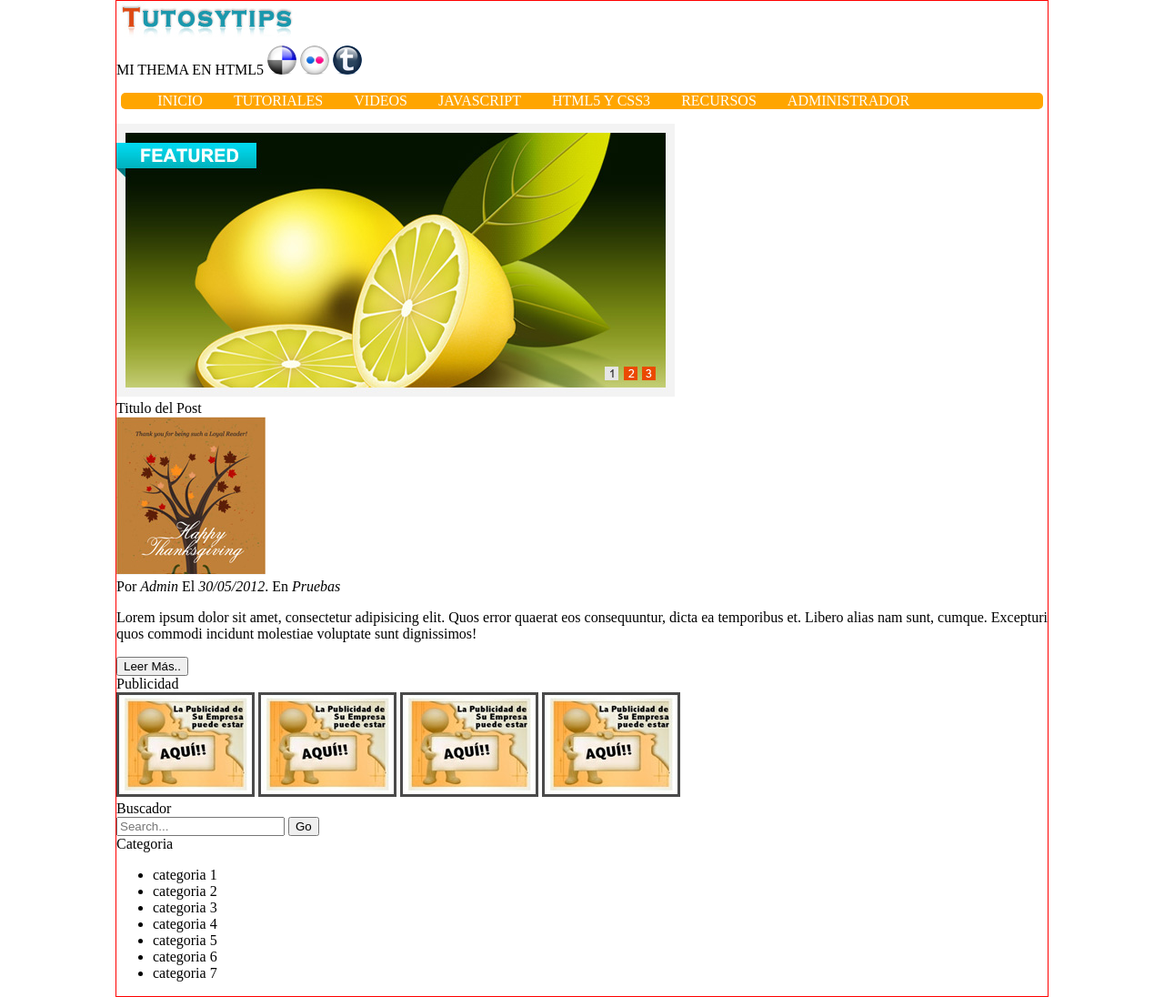
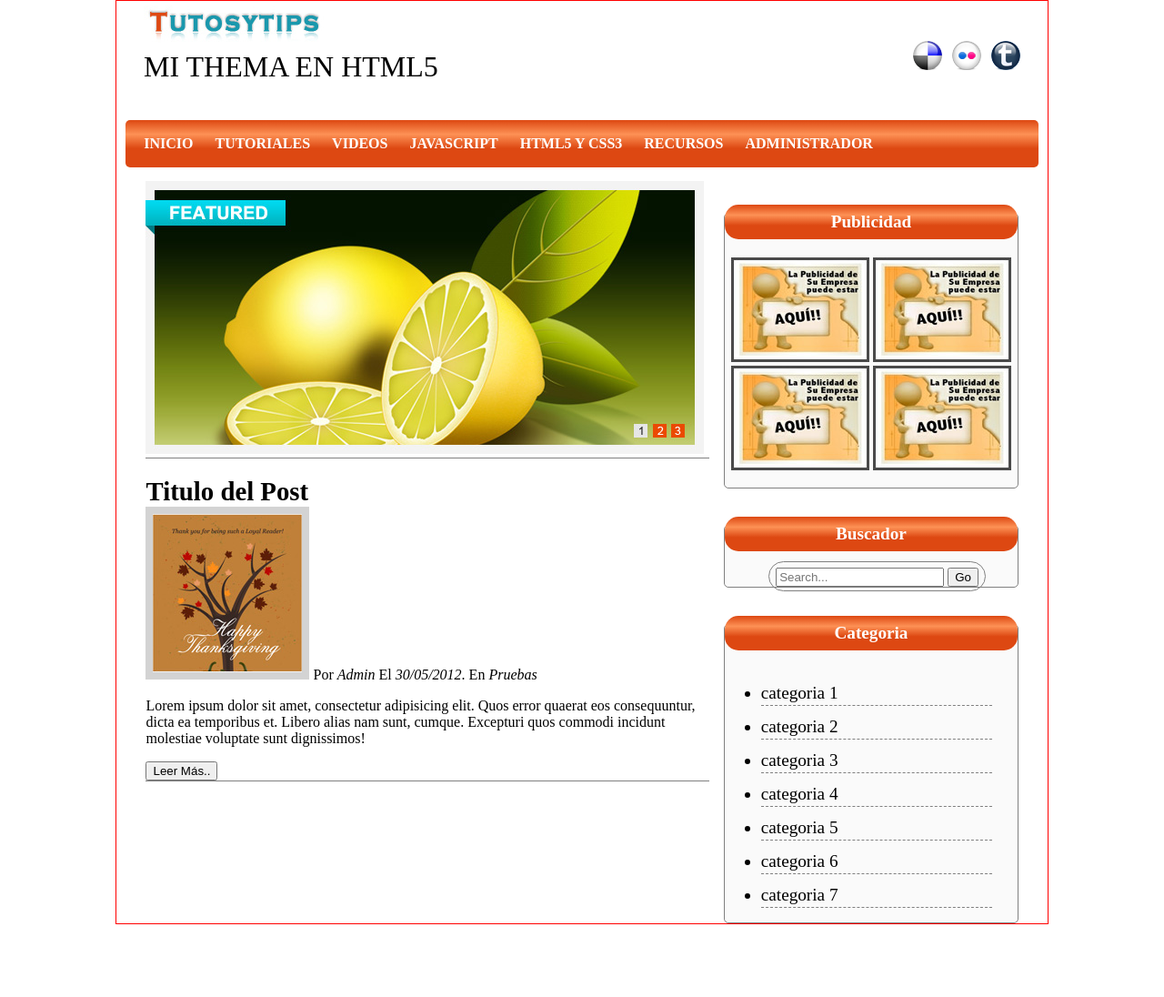
Before and after one commit to Jud1801/pw2171, a plain HTML site: page practica03css/index.html in a window 1280 px wide. Shown: the whole page at 91% size. After the commit the page ends 1016 px from the top, so only its background shows below. Drawn offline with Linux system fonts and the light colour scheme; a web font is replaced by a local one.

Commit message:
Practica03 css 90%

```diff
--- a/practica03css/css/estilos.css
+++ b/practica03css/css/estilos.css
@@ -6,15 +6,122 @@ body{
 }
 
 header nav{
-	background: orange;
+	background: linear-gradient(#DD4812, #FD9155, #DD4812 60%);
+	border-radius: 5px;
 	margin: 0 auto;
-	width: 99%;
-	border-radius: 5px;
-	/*padding: 1px 0px 1px 0px;*/
+	margin-top: 40px;
+	padding: 1px 0px 1px 0px;
+	width: 98%;
 }
 
 header nav ul li{
 	color: white;
 	display: inline-block;
+	font-weight: bold;
+	margin-left: -20px;
+	margin-right: 40px;
+}
+
+section{
+	margin:0 auto;
+	width: 96%;
+}
+
+section #art01, #art02{
+	display: inline-block;
+	margin-left: 12px;
+	vertical-align: top;
+}
+
+#art01{
+	margin-top: 15px;
+	width: 63%;
+}
+
+#art01art01, #art01art02{
+	border-bottom: 1px solid grey;
+}
+
+#art01art02{
+	margin-top: 20px;
+}
+
+#art01art02 img{
+	border: 8px solid lightgrey;
+}
+
+#art02{
+	margin-top: 10px;
+	width: 33%;
+}
+
+#art02 article{
+	background: #FAFAFA;
+	border: 1px solid grey;
+	border-radius: 5px;
+	margin-top: 40px;
+}
+
+#art02 article ul li{
+	border-bottom: 1px dashed grey;
+	font-size: 1.2em;
+	margin-top: 10px;
+	padding: 2px 0px;
+	width: 90%;
+}
+
+#logo{
+	margin-left: 30px;
+	margin-top: 5px;
+}
+
+#mithema{
+	margin-left: 30px;
+	font-family: 'Londrina Outline';
+	font-size: 2em;
+	/*font-weight: bold;*/
+}
+
+#publicidad{
+	display: inline-block;
+	padding: 20px 2px 15px 2px;
+	text-align: center;
+}
+
+#red{
+	float: right;
 	margin-right: 30px;
+	margin-top: -10px;
 }
+
+#red img{ /*Le damos un margen entre si a cada imagen que esta dentro del span "red"*/
+	margin-left: 7px;
+}
+
+#search{
+	border: 1px solid grey;
+	border-radius: 20px;
+	padding: 7px;
+	margin-left: 15%;
+}
+
+.titulopost{
+	font-size: 1.8em;
+	font-weight: bold;
+}
+
+.titulos{
+	background: linear-gradient(#DD4812, #FD9155, #DD4812 60%);
+	border-radius: 15px;
+	color: white;
+	display: block;
+	font-size: 1.2em;
+	font-weight: bold;
+	margin-top: -10px;
+	padding: 8px;
+	text-align: center;
+}
+
+
+
+/*#C4C6C3 GRIS BOTON!*/
--- a/practica03css/index.html
+++ b/practica03css/index.html
@@ -4,14 +4,19 @@
 		<meta charset="UTF-8">
 		<title>Practica03</title>
 		<link rel="stylesheet" href="css/estilos.css">
+		<link href="https://fonts.googleapis.com/css?family=Londrina+Outline|Londrina+Shadow" rel="stylesheet">
 	</head>
 	<body>
 		<header>
-			<img src="img/logo.jpg" alt=""><br>
+			<img src="img/logo.jpg" alt="" id="logo">
+			<br>
 			<span id="mithema">MI THEMA EN HTML5</span>
-			<img src="img/red1.png" alt="">
-			<img src="img/red2.png" alt="">
-			<img src="img/red3.png" alt="">
+
+			<span id="red">
+				<img src="img/red1.png" alt="">
+				<img src="img/red2.png" alt="">
+				<img src="img/red3.png" alt="">
+			</span>
 
 			<nav>
 
@@ -32,13 +37,14 @@
 		<section>
 
 			<article id="art01">
-				<article>
+
+				<article id="art01art01">
 					<img src="img/slider.jpg" alt="">
 				</article>
 
 				<article id="art01art02">
-					Titulo del Post <br>
-					<img src="img/img-post.jpg" alt="" id="imgpost"> <br>
+					<span class="titulopost">Titulo del Post</span><br>
+					<img src="img/img-post.jpg" alt="">
 					<span id="PorAdmin">Por <i>Admin</i> El <i>30/05/2012</i>. En <i>Pruebas</i></span>
 					<p>
 						Lorem ipsum dolor sit amet, consectetur adipisicing elit. Quos error quaerat eos consequuntur, dicta ea temporibus et. Libero alias nam sunt, cumque. Excepturi quos commodi incidunt molestiae voluptate sunt dignissimos!
@@ -48,10 +54,11 @@
 			</article>
 
 			<article id="art02">
+
 				<article>
-					<span class="titulos">Publicidad</span> <br>
-					<img src="img/publicidad.jpg" alt="">
+					<span class="titulos">Publicidad</span>
 					<span id="publicidad">
+						<img src="img/publicidad.jpg" alt="">
 						<img src="img/publicidad.jpg" alt="">
 						<img src="img/publicidad.jpg" alt="">
 						<img src="img/publicidad.jpg" alt="">
@@ -60,7 +67,7 @@
 
 				<article>
 					<span class="titulos">Buscador</span> <br>
-					<span id="Search">
+					<span id="search">
 						<input type="search" placeholder="Search...">
 						<input type="button" value="Go">
 					</span>
```
